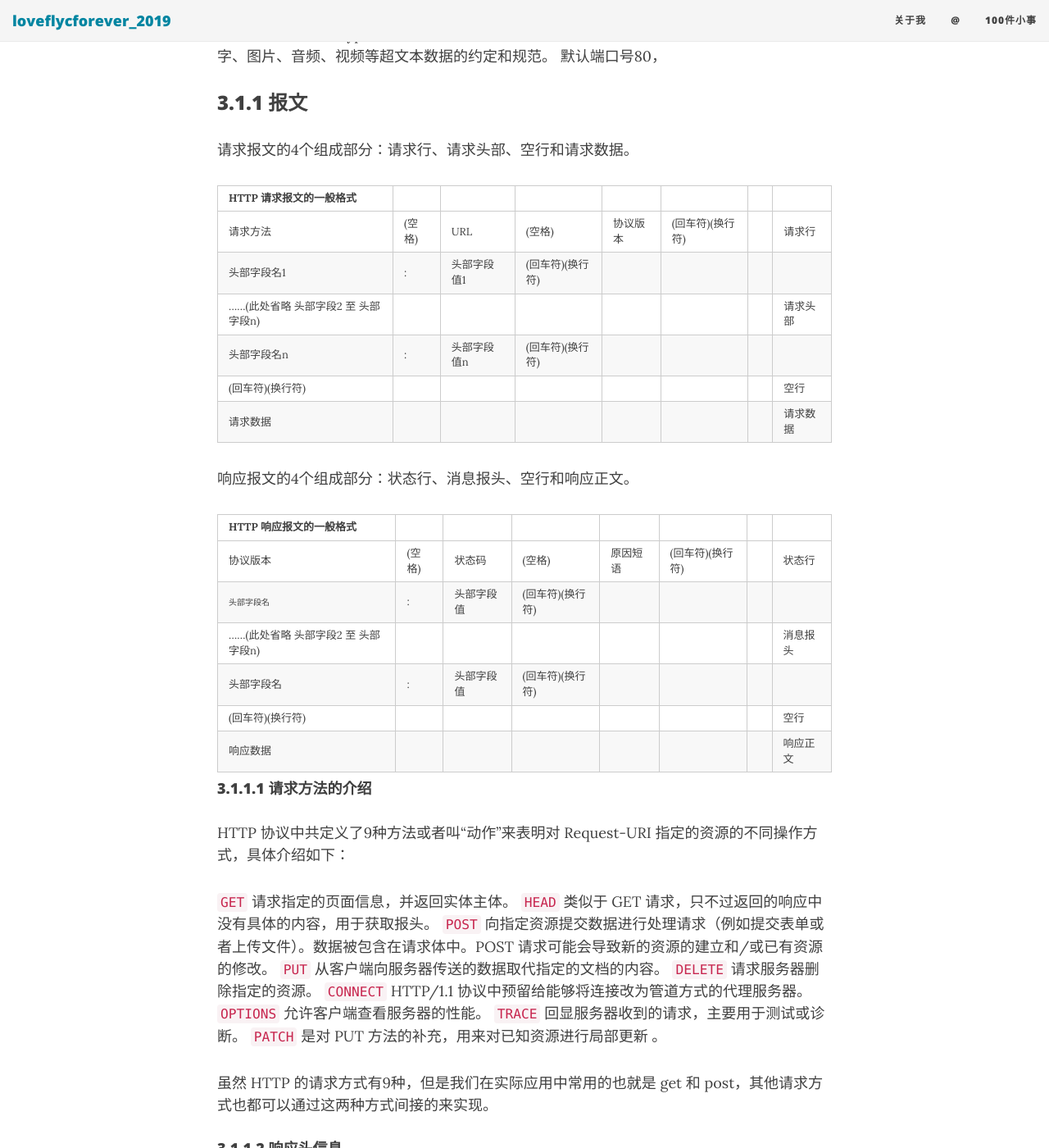
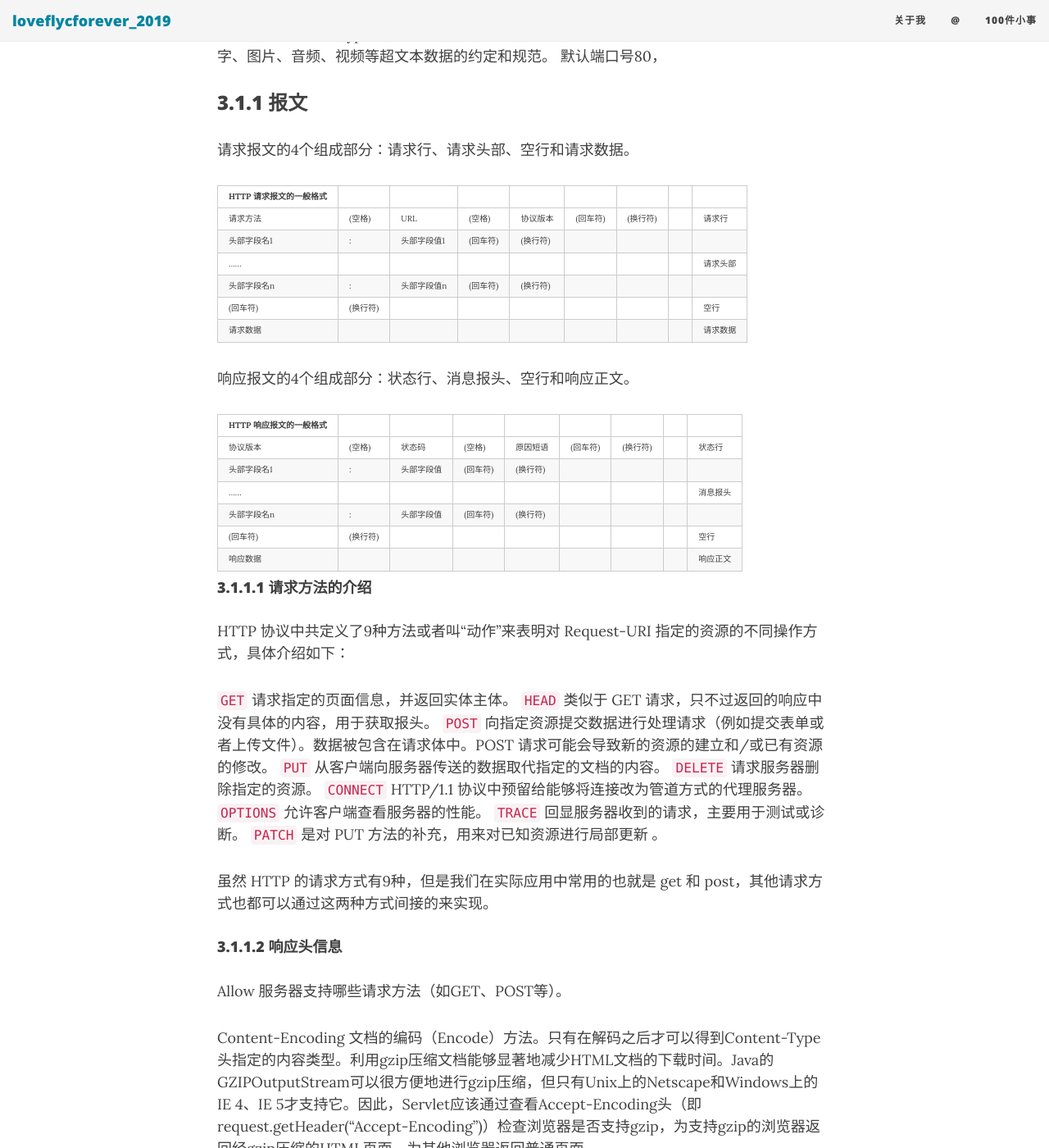
Before and after one commit to loveflycforever/loveflycforever.github.io, a Jekyll site: the page built from _posts/2019-06-22-retrofit.md, in a window 1280 px wide and 1400 px high, scrolled down 9282 px. Shown: the whole window at 82% size. Built offline with Jekyll 4.4.1, drawn with Linux system fonts in a browser that asks for light colours; nearby versions of some CDN libraries.

Commit message:
表格调整

```diff
--- a/_posts/2019-06-22-retrofit.md
+++ b/_posts/2019-06-22-retrofit.md
@@ -334,25 +334,25 @@ OkHttp 依赖于 Okio 库，一个微小并且高性能的 I/O 库。
 
 请求报文的4个组成部分：请求行、请求头部、空行和请求数据。
 
-| **HTTP 请求报文的一般格式** |  |  |  |  |  |  |  |
-|---|---|---|---|---|---|---|---|
-| 请求方法 | (空格) | URL | (空格) | 协议版本 | (回车符)(换行符) |  | 请求行 |
-| 头部字段名1 | : | 头部字段值1 | (回车符)(换行符) |  |  |  |  |
-| ......(此处省略 头部字段2 至 头部字段n) |  |  |  |  |  |  | 请求头部 |
-| 头部字段名n | : | 头部字段值n | (回车符)(换行符) |  |  |  |  |
-| (回车符)(换行符) |  |  |  |  |  |  | 空行 |
-| 请求数据 |  |  |  |  |  |  | 请求数据 |
+| **HTTP 请求报文的一般格式** |  |  |  |  |  |  |  |  |
+|---|---|---|---|---|---|---|---|---|
+| 请求方法 | (空格) | URL | (空格) | 协议版本 | (回车符) | (换行符) |  | 请求行 |
+| 头部字段名1 | : | 头部字段值1 | (回车符) | (换行符) |  |  |  |  |
+| ...... |  |  |  |  |  |  |  | 请求头部 |
+| 头部字段名n | : | 头部字段值n | (回车符) | (换行符) |  |  |  |  |
+| (回车符) | (换行符) |  |  |  |  |  |  | 空行 |
+| 请求数据 |  |  |  |  |  |  |  | 请求数据 |
 
 响应报文的4个组成部分：状态行、消息报头、空行和响应正文。
 
-| **HTTP 响应报文的一般格式** |  |  |  |  |  |  |  |
-|---|---|---|---|---|---|---|---|
-| 协议版本 | (空格) | 状态码 | (空格) | 原因短语 | (回车符)(换行符) |  | 状态行 |
-| <font size=1>头部字段名</font> | : | 头部字段值 | (回车符)(换行符) |  |  |  |  |
-| ......(此处省略 头部字段2 至 头部字段n) |  |  |  |  |  |  | 消息报头 |
-| 头部字段名 | : | 头部字段值 | (回车符)(换行符) |  |  |  |  |
-| (回车符)(换行符) |  |  |  |  |  |  | 空行 |
-| 响应数据 |  |  |  |  |  |  | 响应正文 |
+| **HTTP 响应报文的一般格式** |  |  |  |  |  |  |  |  |
+|---|---|---|---|---|---|---|---|---|
+| 协议版本 | (空格) | 状态码 | (空格) | 原因短语 | (回车符) | (换行符) |  | 状态行 |
+| 头部字段名1 | : | 头部字段值 | (回车符) | (换行符) |  |  |  |  |
+| ...... |  |  |  |  |  |  |  | 消息报头 |
+| 头部字段名n | : | 头部字段值 | (回车符) | (换行符) |  |  |  |  |
+| (回车符) | (换行符) |  |  |  |  |  |  | 空行 |
+| 响应数据 |  |  |  |  |  |  |  | 响应正文 |
 
 #### 3.1.1.1 请求方法的介绍
 
--- a/css/main.css
+++ b/css/main.css
@@ -630,7 +630,7 @@ footer .theme-by {
 
 table {
   padding: 0;
-  font-size: small;
+  font-size: x-small;
 }
 table tr {
   border-top: 1px solid #cccccc;
```
